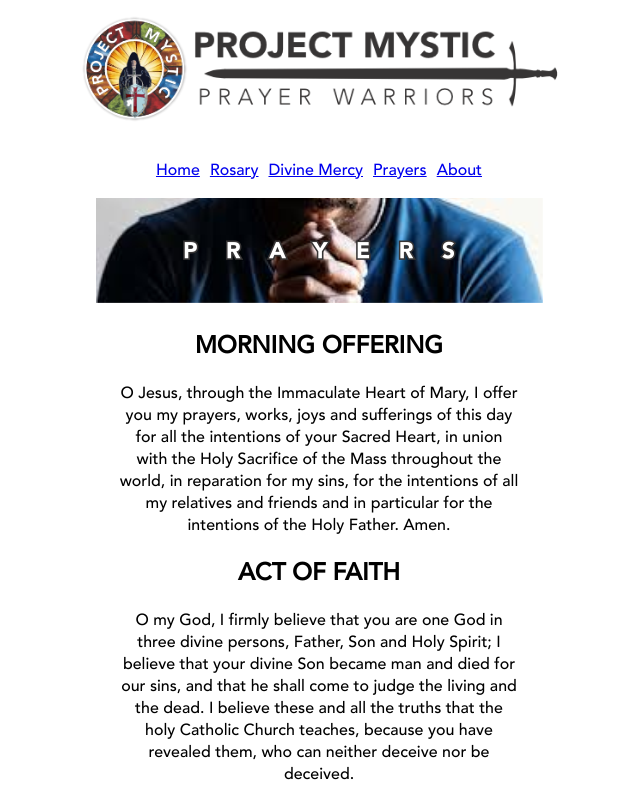
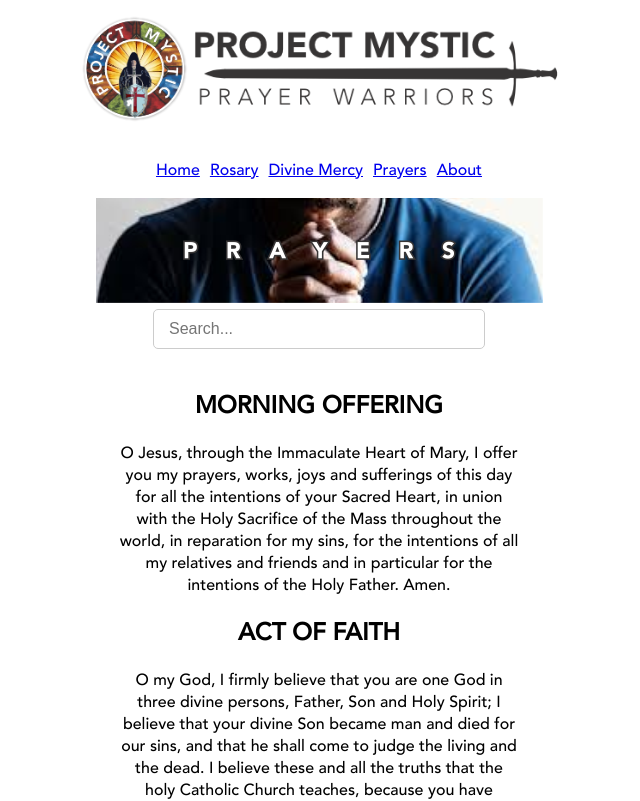
Before and after one commit to servant-savio/mystic, a React (Create React App) app: page /mystic/prayers in a window 1280 px wide. Shown: the top 801 px of the page, without its empty margins (321-961 px from the left). Built offline with nearby package versions, Linux system fonts and the light colour scheme.

Commit message:
Search prayers

```diff
--- a/src/App.css
+++ b/src/App.css
@@ -5,7 +5,16 @@
   font-weight: normal;
   font-style: normal;
 }
-
+.searchBox[type="text"] {
+  width: 300px;
+  padding: 10px 15px;
+  margin-bottom: 20px;
+  border: 1px solid #ccc;
+  border-radius: 5px;
+  font-size: 16px;
+  outline: none;
+  transition: border-color 0.3s;
+}
 body {
   font-family: 'Avenir', sans-serif;
 }
--- a/src/Prayers.js
+++ b/src/Prayers.js
@@ -1,18 +1,34 @@
-import React from 'react';
+import React, { useState } from 'react';
 import prayersHeader from './images/prayers-header.png';
 import prayerData from './data/prayer.json';
 
 const Prayers = () => {
+  const [searchTerm, setSearchTerm] = useState('');
+
+  const handleSearchChange = (event) => {
+    setSearchTerm(event.target.value);
+  };
+
+  const filteredData = prayerData.filter(item =>
+    item.title.toLowerCase().includes(searchTerm.toLowerCase()) ||
+    item.prayer.some(paragraph => paragraph.toLowerCase().includes(searchTerm.toLowerCase()))
+  );
+
   return (
     <div>
       <img src={prayersHeader} alt="Prayers"/>
       <div>
-
+        <input className='searchBox'
+          type="text"
+          placeholder="Search..."
+          value={searchTerm}
+          onChange={handleSearchChange}
+        />
       </div>
       <div className='outerPrayer'>
         <div className='prayerContainer'>
         {
-        prayerData.map((item, index) => (
+        filteredData.map((item, index) => (
           <div key={index}>
             <h2>{item.title}</h2>
             {item.prayer.map((prayer, pIndex) => (
```
